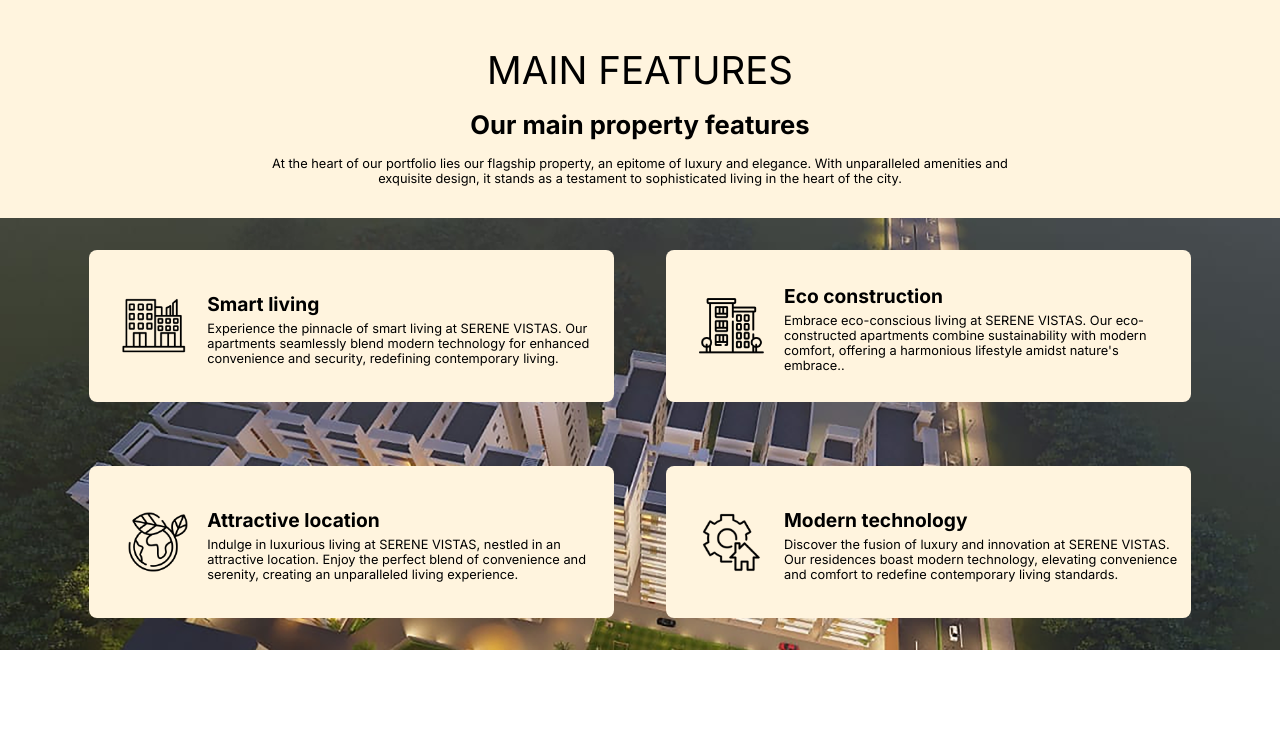
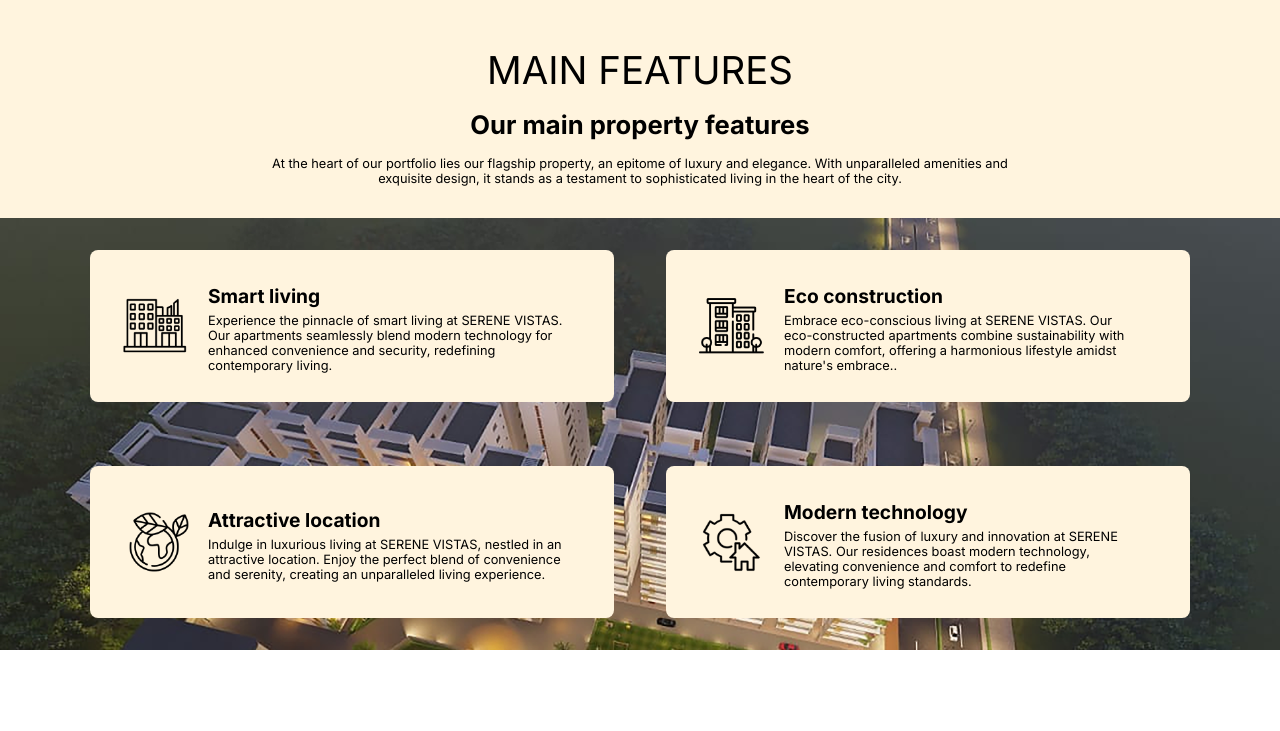
Before and after one commit to vishwashcv/serene-vistas, a PHP site: page / in a window 1280 px wide. Shown: the part 1411-2142 px from the top of the page. Run offline with PHP 8.4, Linux system fonts and the light colour scheme.

Commit message:
5th commit

```diff
--- a/style.css
+++ b/style.css
@@ -321,6 +321,10 @@
   .headings-two{
     font-size: 160%;
   }
+  .section-four-content-part{
+    width: 36vw;
+    padding-right: 4vw;
+  }
   }
 
   @media only screen and (max-width: 1300px) {
```
